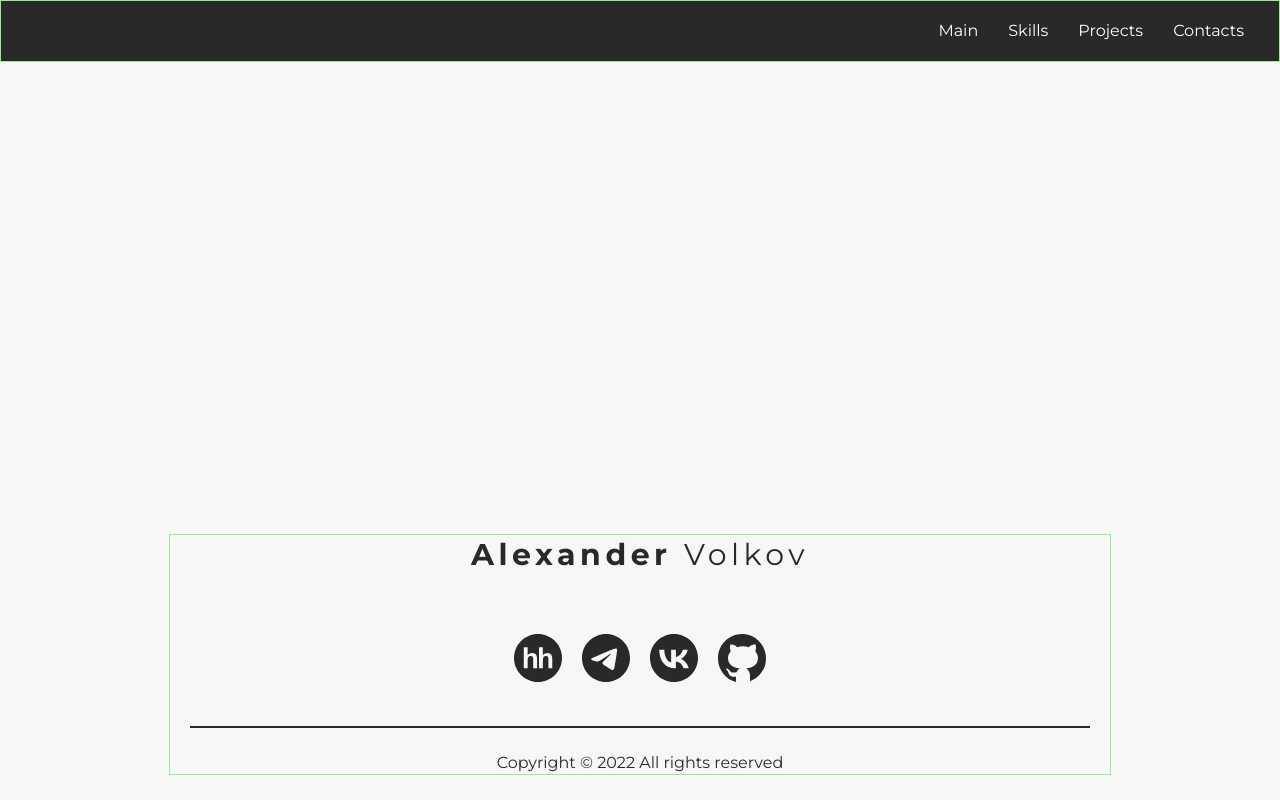
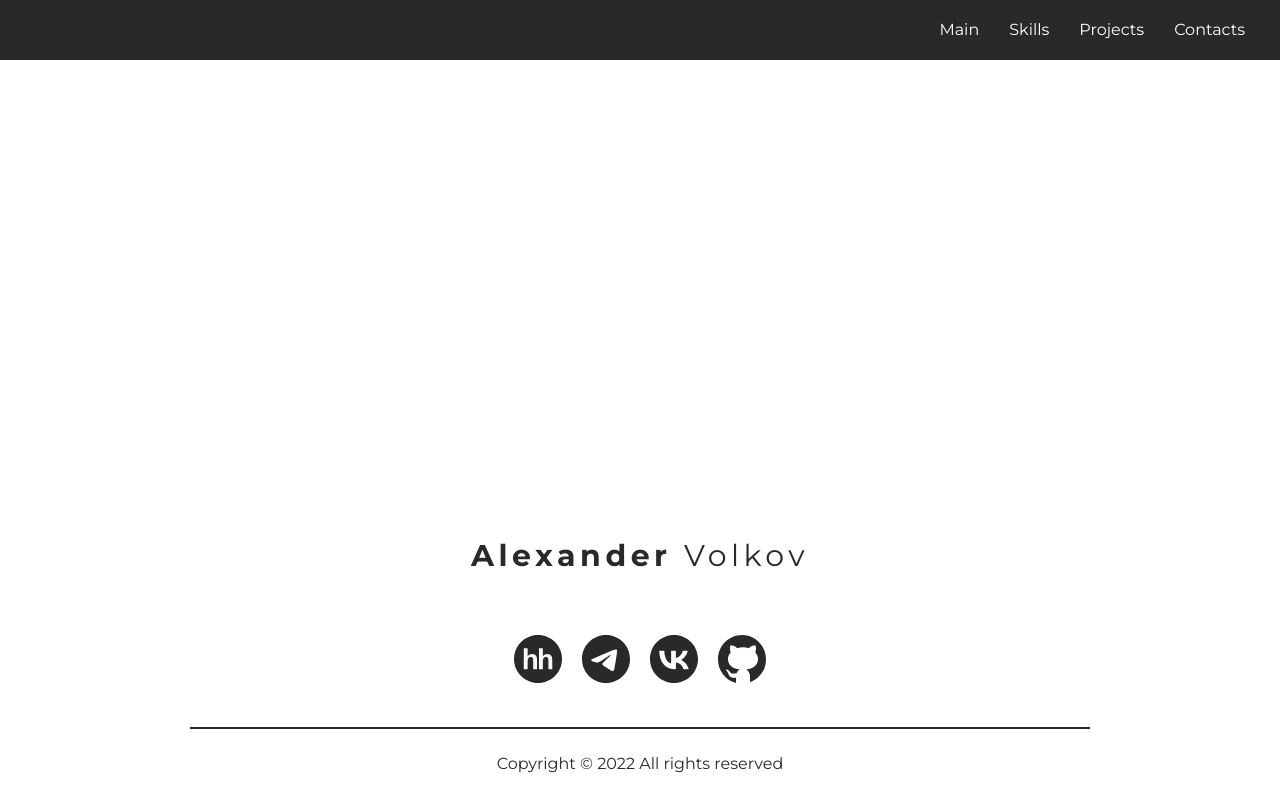
Before and after one commit to AV-html/portfolio, a React (Create React App) app: page / in a window 1280 px wide. Built offline with nearby package versions, Linux system fonts and the light colour scheme.

Commit message:
update: some css styles

```diff
--- a/src/App.css
+++ b/src/App.css
@@ -4,4 +4,6 @@
 
     display: flex;
     flex-direction: column;
+
+    /*padding-top: 220px*/
 }
--- a/src/common/styles/blocks.module.css
+++ b/src/common/styles/blocks.module.css
@@ -3,10 +3,6 @@
     line-height: 130%;
     text-align: center;
     color: #292929;
-}
-
-.heading {
-
 }
 
 .subheading {
--- a/src/common/styles/container.module.css
+++ b/src/common/styles/container.module.css
@@ -3,7 +3,6 @@
     margin: 0 auto;
     padding: 0 20px;
     box-sizing: content-box;
-    border: 1px solid lightgreen;
 }
 
 .box {
@@ -11,5 +10,4 @@
     margin: 0 auto;
     padding: 0 20px;
     box-sizing: content-box;
-    border: 1px solid lightgreen;
 }
--- a/src/components/Header/Header.module.css
+++ b/src/components/Header/Header.module.css
@@ -4,4 +4,6 @@
     position: fixed;
     width: 100%;
     z-index: 999;
+
+    box-shadow: 0 5px 10px rgba(255, 255, 255, 0.5);
 }
--- a/src/components/Nav/Nav.module.css
+++ b/src/components/Nav/Nav.module.css
@@ -10,7 +10,7 @@
     justify-content: flex-end;
     align-items: center;
 
-    font-weight: 500;
+    font-weight: 400;
     font-size: 16px;
     line-height: 125%;
 }
--- a/src/index.css
+++ b/src/index.css
@@ -14,21 +14,24 @@ ul {
     list-style: none;
 }
 
+html {
+    scroll-behavior: smooth;
+}
 
 body, html {
     height: 100%;
+
 }
 
 #root {
     height: 100%;
 }
 
+
 body {
     font-family: 'Montserrat', sans-serif;
     -webkit-font-smoothing: antialiased;
     -moz-osx-font-smoothing: grayscale;
-
-    background-color: #f7f7f7;
 }
 
 code {
```
